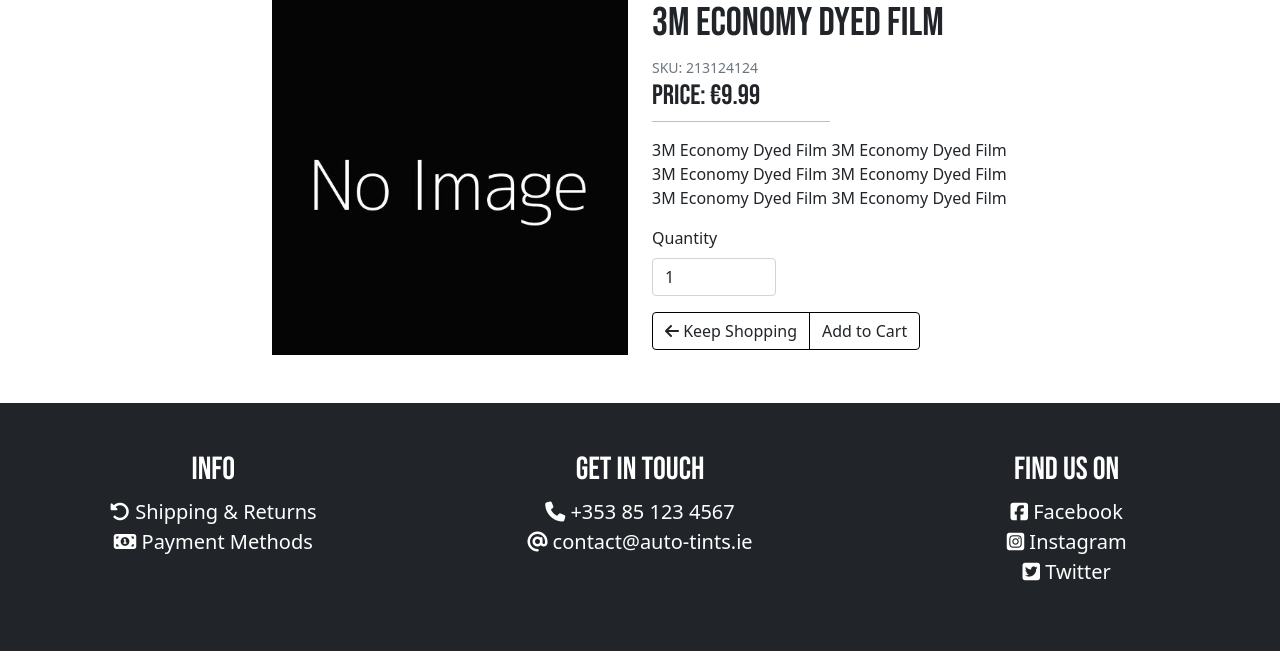
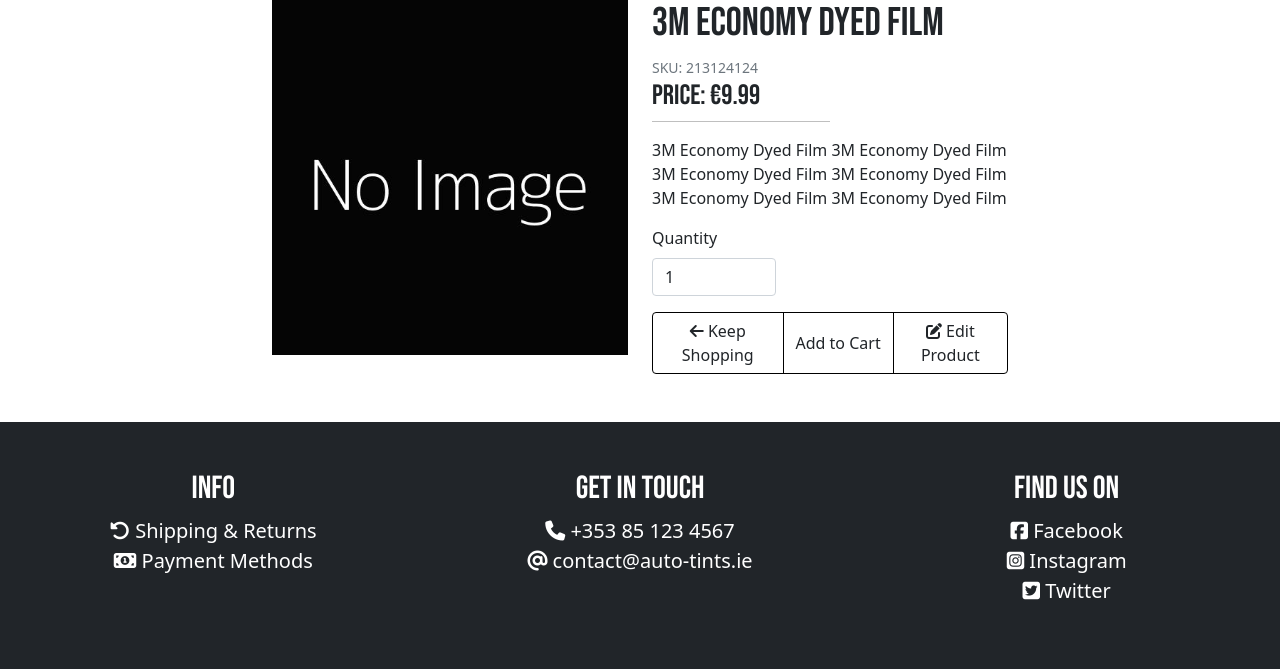
Before and after one commit to JakubMrowicki/auto-tints, a Django app: page /products/1/ in a window 1280 px wide. Shown: the part 169-838 px from the top of the page. Run offline with Django 3.2, Linux system fonts and the light colour scheme; a user stored in the database is signed in; data comes from the database, SQL or seed files in the repository; both versions use the stored data as it was after the commit; some libraries are stand-ins or nearby versions.

Commit message:
add edit_product view and template

```diff
--- a/products/templates/products/detail.html
+++ b/products/templates/products/detail.html
@@ -27,6 +27,9 @@
                     <a href="{% url 'products' %}" class="btn btn-outline-black"><i class="fas fa-arrow-left"></i> Keep
                         Shopping</a>
                     <input type="submit" class="btn btn-outline-black" value="Add to Cart">
+                    {% if request.user.is_superuser %}
+                        <a href="{% url 'edit_product' product.id %}" class="btn btn-outline-black"><i class="fas fa-edit"></i> Edit Product</a>
+                    {% endif %}
                 </div>
                 <input type="hidden" name="redirect_url" value="{{ request.path }}">
             </form>
--- a/products/urls.py
+++ b/products/urls.py
@@ -5,4 +5,5 @@ urlpatterns = [
     path('', views.all_products, name='products'),
     path('<int:product_id>/', views.product_detail, name='detail_page'),
     path('add_product/', views.add_product, name='add_product'),
+    path('edit_product/<int:product_id>', views.edit_product, name='edit_product'),
 ]
--- a/products/views.py
+++ b/products/views.py
@@ -64,8 +64,34 @@ def add_product(request):
             form.save()
             messages.success(request, 'Product saved successfully.')
             return redirect(reverse('add_product'))
-    form = ProductForm()
+        else:
+            messages.error(request, 'Please ensure the form is valid.')
+    else:
+        form = ProductForm()
     context = {
         'form': form
     }
     return render(request, 'products/add_product.html', context)
+
+
+def edit_product(request, product_id):
+    """
+    Allow admin to edit a product
+    """
+
+    product = get_object_or_404(Product, pk=product_id)
+    if request.method == 'POST':
+        form = ProductForm(request.POST, request.FILES, instance=product)
+        if form.is_valid():
+            form.save()
+            messages.success(request, 'Product updated successfully.')
+            return redirect(reverse('detail_page', args=[product.id]))
+        else:
+            messages.error(request, 'Please ensure the form is valid.')
+    else:
+        form = ProductForm(instance=product)
+    context = {
+        'form': form,
+        'product': product
+    }
+    return render(request, 'products/edit_product.html', context)
```
Also changed, not shown: products/templates/products/edit_product.html (added, +22 -0 lines), db.sqlite3.
